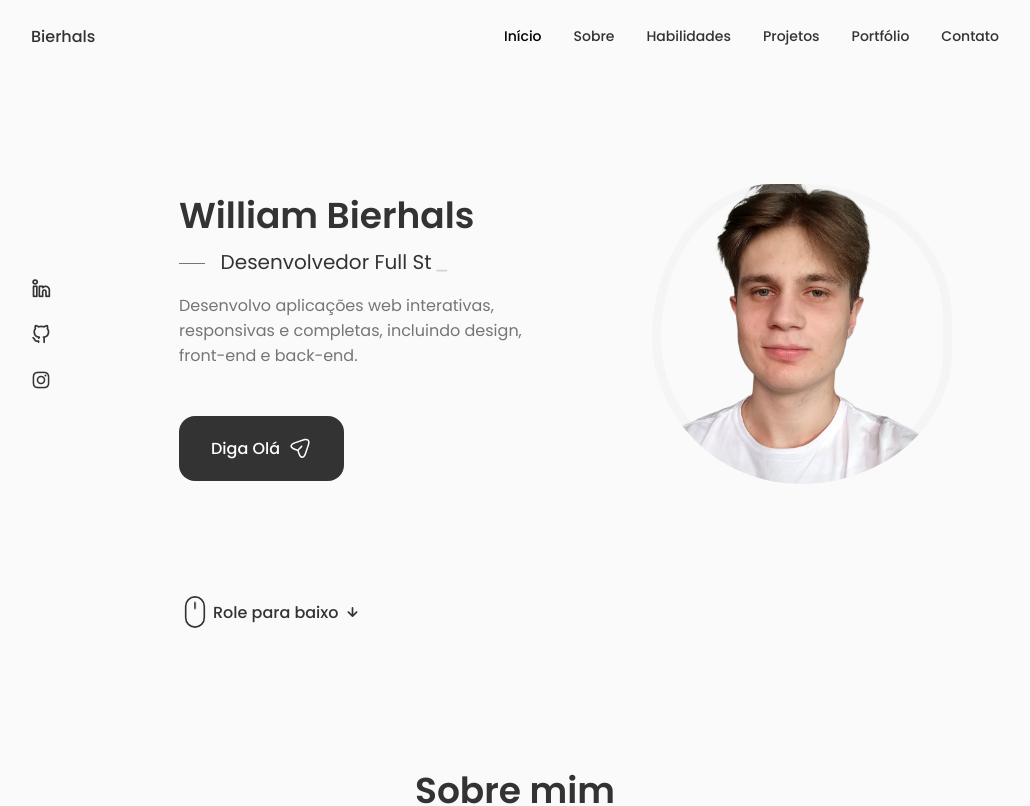
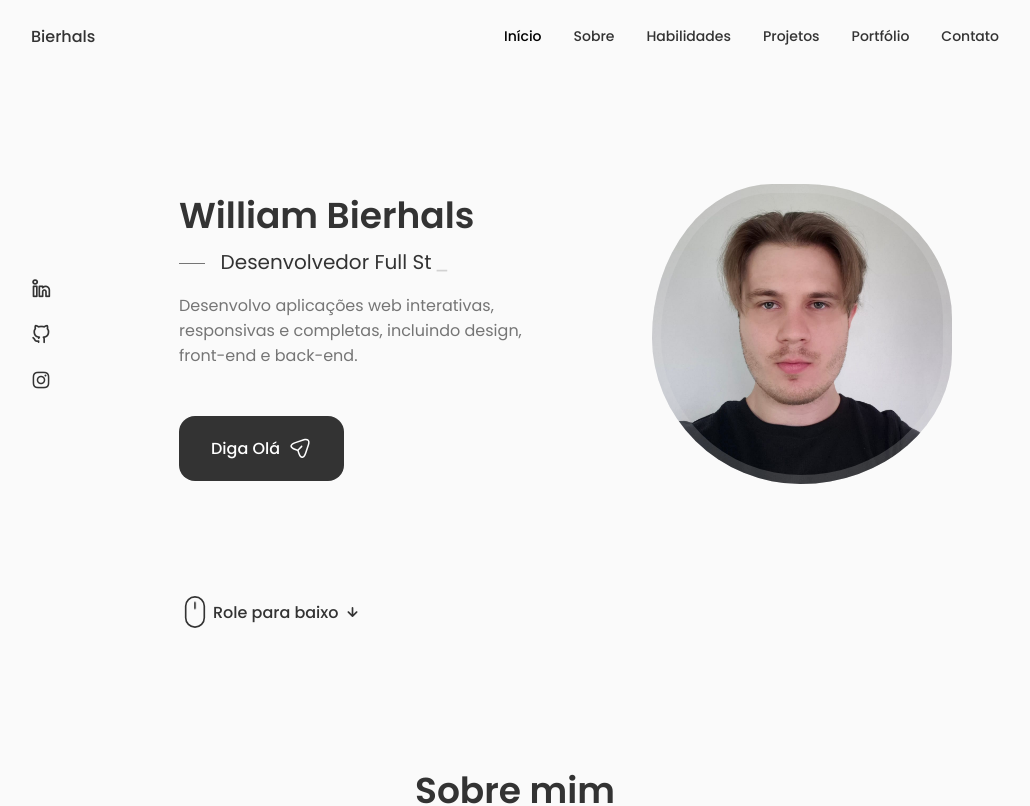
Before and after one commit to will1Zera/bierhals, a React (Create React App) app: page / in a window 1280 px wide. Shown: the top 806 px of the page, without its empty margins (125-1155 px from the left). Built offline with nearby package versions, Linux system fonts and the light colour scheme.

Commit message:
Change profile and about images

```diff
--- a/src/components/about/About.jsx
+++ b/src/components/about/About.jsx
@@ -1,6 +1,6 @@
 import React from 'react'
 import "./about.css";
-import AboutImg from "../../assets/about.jpg";
+import AboutImg from "../../assets/about.jpeg";
 import CV from "../../assets/curriculo-william-bierhals.pdf";
 import Info from './Info';
 import { motion } from "framer-motion"
--- a/src/components/home/home.css
+++ b/src/components/home/home.css
@@ -53,7 +53,7 @@
 }
 
 .home__img{
-    background: url(../../assets//profile.jpg);
+    background: url(../../assets//profile.jpeg);
     background-repeat: no-repeat;
     background-position: center;
     background-size: cover;
```
Also changed, not shown: src/assets/about.jpeg (added), src/assets/profile.jpeg (added).
